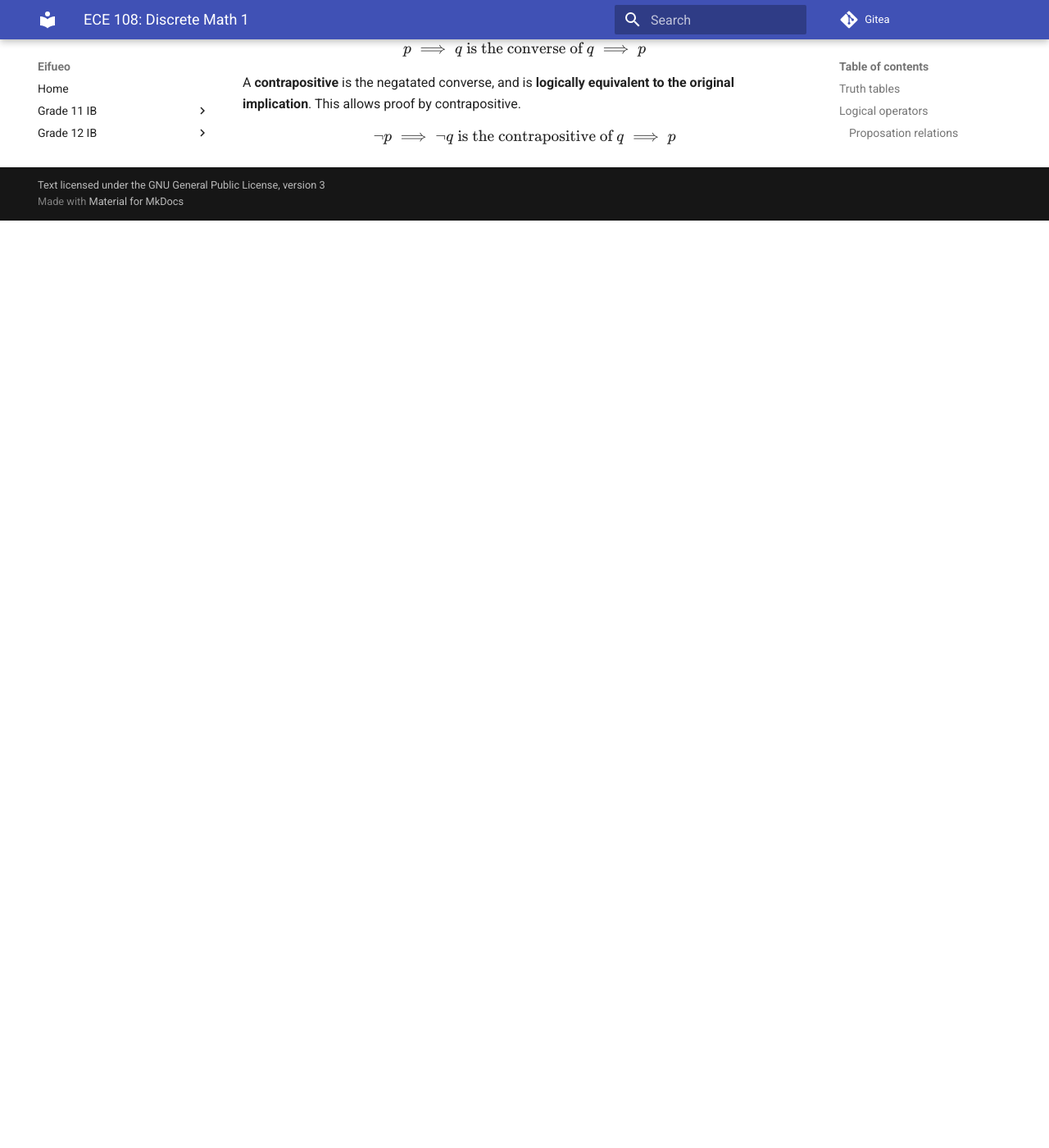
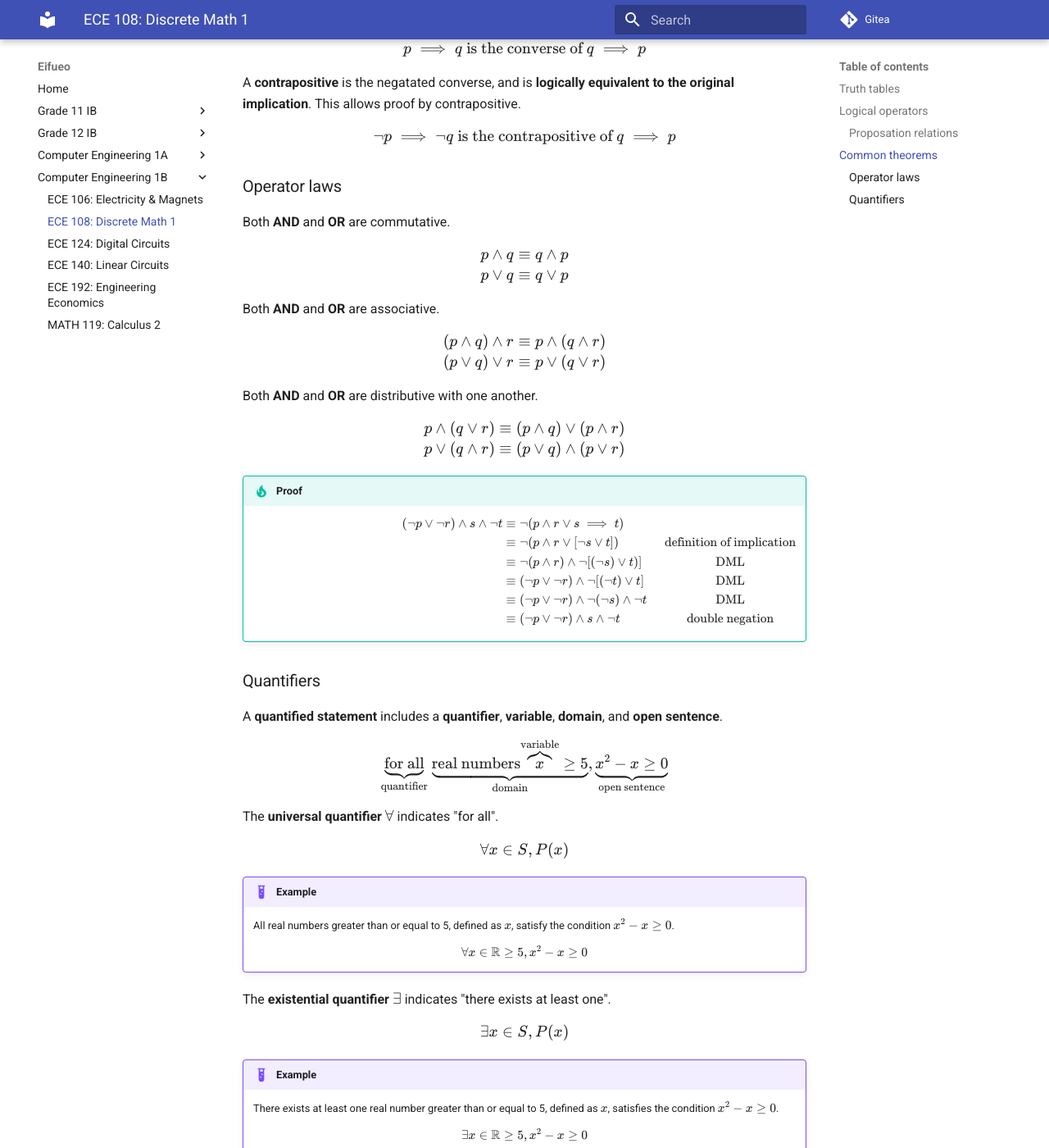
Before and after one commit to potatoeggy/eifueo, an MkDocs documentation site: the page built from docs/1b/ece108.md, in a window 1280 px wide and 1400 px high, scrolled down 3490 px. Shown: the whole window at 82% size. Built offline with MkDocs 1.6.1 and Material for MkDocs 9.7.7, drawn with Linux system fonts in a browser that asks for light colours; before the commit the page ends 3759 px from its top, so only the background shows below that; some of the changed text lies outside the part shown.

Commit message:
ece108: add laws

```diff
--- a/docs/1b/ece108.md
+++ b/docs/1b/ece108.md
@@ -119,3 +119,79 @@ $$p\implies q\text{ is the converse of }q\implies p$$
 A **contrapositive** is the negatated converse, and is **logically equivalent to the original implication**. This allows proof by contrapositive.
 
 $$\neg p\implies\neg q\text{ is the contrapositive of }q\implies p$$
+
+### Operator laws
+
+Both **AND** and **OR** are commutative.
+
+$$
+p\wedge q\equiv q\wedge p \\
+p\vee q\equiv q\vee p
+$$
+
+Both **AND** and **OR** are associative.
+
+$$
+(p\wedge q)\wedge r\equiv p\wedge(q\wedge r) \\
+(p\vee q)\vee r\equiv p\vee(q\vee r)
+$$
+
+Both **AND** and **OR** are distributive with one another.
+
+$$
+p\wedge(q\vee r)\equiv(p\wedge q)\vee(p\wedge r) \\
+p\vee(q\wedge r)\equiv(p\vee q)\wedge(p\vee r)
+$$
+
+!!! tip "Proof"
+    $$
+    \begin{align*}
+    (\neg p\vee\neg r)\wedge s\wedge\neg t&\equiv\neg(p\wedge r\vee s\implies t) \\
+    \tag*{definition of implication} &\equiv \neg (p\wedge r\vee[\neg s\vee t]) \\
+    \tag*{DML} &\equiv\neg(p\wedge r)\wedge\neg[(\neg s)\vee t)] \\
+    \tag*{DML} &\equiv(\neg p\vee\neg r)\wedge\neg[(\neg t)\vee t] \\
+    \tag*{DML} &\equiv(\neg p\vee\neg r)\wedge\neg(\neg s)\wedge\neg t \\
+    \tag*{double negation} &\equiv(\neg p\vee\neg r)\wedge s\wedge\neg t
+    \end{align*}
+    $$
+
+### Quantifiers
+
+A **quantified statement** includes a **quantifier**, **variable**, **domain**, and **open sentence**.
+
+$$
+\underbrace{\text{for all}}_\text{quantifier}\  \underbrace{\text{real numbers}\overbrace{x}^\text{variable}\geq 5}_\text{domain}, \underbrace{x^2-x\geq 0}_\text{open sentence}
+$$
+
+The **universal quantifier** $\forall$ indicates "for all".
+
+$$\forall x\in S,P(x)$$
+
+!!! example
+    All real numbers greater than or equal to 5, defined as $x$, satisfy the condition $x^2-x\geq 0$.
+
+    $$\forall x\in\mathbb R\geq 5,x^2-x\geq 0$$
+
+The **existential quantifier** $\exists$ indicates "there exists at least one".
+
+$$\exists x\in S, P(x)$$
+
+!!! example
+    There exists at least one real number greater than or equal to 5, defined as $x$, satisfies the condition $x^2-x\geq 0$.
+
+    $$\exists x\in\mathbb R\geq 5,x^2-x\geq 0$$
+
+Quantifiers can also be negated and nested. The opposite of "for each ... that satisfies $P(x)$" is "there exists ... that does **not** satisfy $P(x)$".
+
+$$\neg(\forall x\in S,P(x))\equiv\exists x\in S,\neg P(x)$$
+
+Nested quantifiers are **evaluated in sequence**. If the quantifiers are the same, they can be grouped together per the commutative and/or associative laws.
+
+$$\forall x\in\mathbb R,\forall y\in\mathbb R\equiv \forall x,y\in\mathbb R$$
+
+!!! warning
+    This means that the order of the quantifiers is relevant if the quantifiers are different:
+
+    $\forall x\in\mathbb R,\exists y\in\mathbb R,x-y=1$ is **true** as setting $y$ to $x-1$ always fulfills the condition.
+
+    $\exists y\in\mathbb R,\forall x\in\mathbb R, x-y=1$ is **false** as when $x$ is selected first, it is impossible for every value of $y$ to satisfy the open sentence.
```
